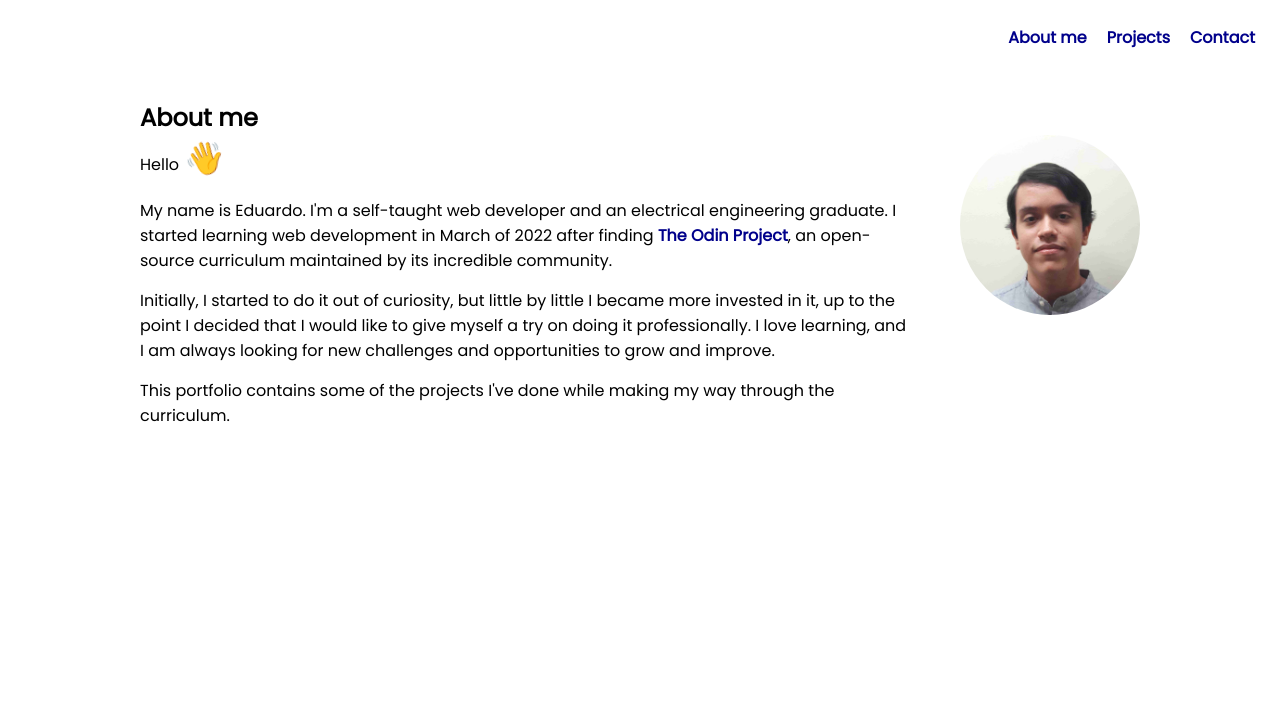
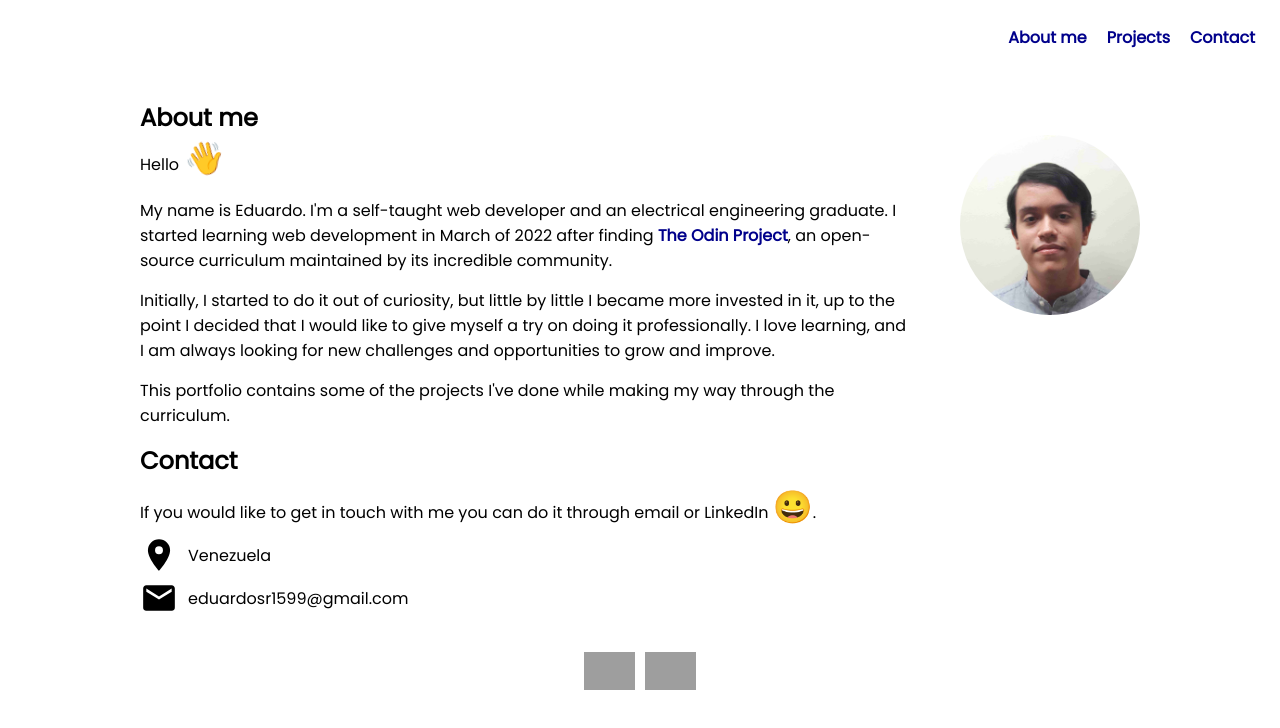
Before and after one commit to ewardou/portfolio, a React (Create React App) app: page / in a window 1280 px wide. Shown: the top 728 px of the page. Built offline with nearby package versions, Linux system fonts and the light colour scheme; grey boxes are pictures that could not be loaded; the HTML template or start-up script is replaced by a standard one.

Commit message:
Create contact section

```diff
--- a/src/App.js
+++ b/src/App.js
@@ -2,6 +2,7 @@ import React from "react";
 import "./style/App.css";
 import Header from "./Components/Header";
 import About from "./Components/About";
+import Contact from "./Components/Contact";
 
 function App() {
   return (
@@ -9,6 +10,7 @@ function App() {
       <Header />
       <main>
         <About />
+        <Contact />
       </main>
     </div>
   );
--- /dev/null
+++ b/src/Components/Contact.js
@@ -0,0 +1,31 @@
+import React from "react";
+import "../style/Contact.css";
+import emailIcon from "../images/email.svg";
+import mapMarkerIcon from "../images/map-marker.svg";
+
+function Contact(){
+    return (
+        <section id="contact">
+            <h1>Contact</h1>
+            <p>If you would like to get in touch with me you can do it through email or LinkedIn <span style={{fontSize:"2rem"}}>&#128512;</span>.</p>
+            <p>
+                <img src={mapMarkerIcon} alt="map marker icon"/>
+                <span>Venezuela</span>
+            </p>
+            <p>
+                <img src={emailIcon} alt="mail icon"/>
+                <span>eduardosr1599@gmail.com</span>
+            </p>
+            <div>
+                <a href="https://www.linkedin.com/in/eduardo-s%C3%A1nchez-rebell%C3%B3n/" target="_blank" rel="noreferrer">
+                    <img src="https://cdn.jsdelivr.net/gh/devicons/devicon/icons/linkedin/linkedin-plain.svg" alt="LinkedIn"/>
+                </a>
+                <a href="https://github.com/ewardou/" target="_blank" rel="noreferrer">
+                    <img src="https://cdn.jsdelivr.net/gh/devicons/devicon/icons/github/github-original.svg" alt="Github"/>
+                </a>
+            </div>
+        </section>
+    )
+}
+
+export default Contact;
--- a/src/style/App.css
+++ b/src/style/App.css
@@ -11,6 +11,10 @@
     padding: 15px;
 }
 
+:root{
+    scroll-behavior: smooth;
+}
+
 .App h1{
     font-size: 1.5rem;
 }
--- /dev/null
+++ b/src/style/Contact.css
@@ -0,0 +1,42 @@
+#contact img{
+    height: 38px;
+    width: auto;
+    transition: transform 300ms ease-in;
+}
+
+#contact a img:hover {
+    transform: scale(1.2) rotate(360deg);
+}
+
+#contact a:hover{
+    background-color: transparent;
+}
+
+#contact p{
+    display: flex;
+    align-items: center;
+    gap: 10px;
+    flex-wrap: wrap;
+}
+
+#contact p:first-of-type{
+    display: block;
+}
+
+#contact {
+    display: flex;
+    flex-direction: column;
+    gap: 5px;
+    margin: 0 auto;
+    max-width: 1000px;
+}
+
+#contact > div{
+    width: fit-content;
+    margin: 0 auto;
+    margin-top: 30px;
+}
+
+#contact > div a + a{
+    margin-left: 10px;
+}
```
Also changed, not shown: src/images/email.svg (added), src/images/map-marker.svg (added).
